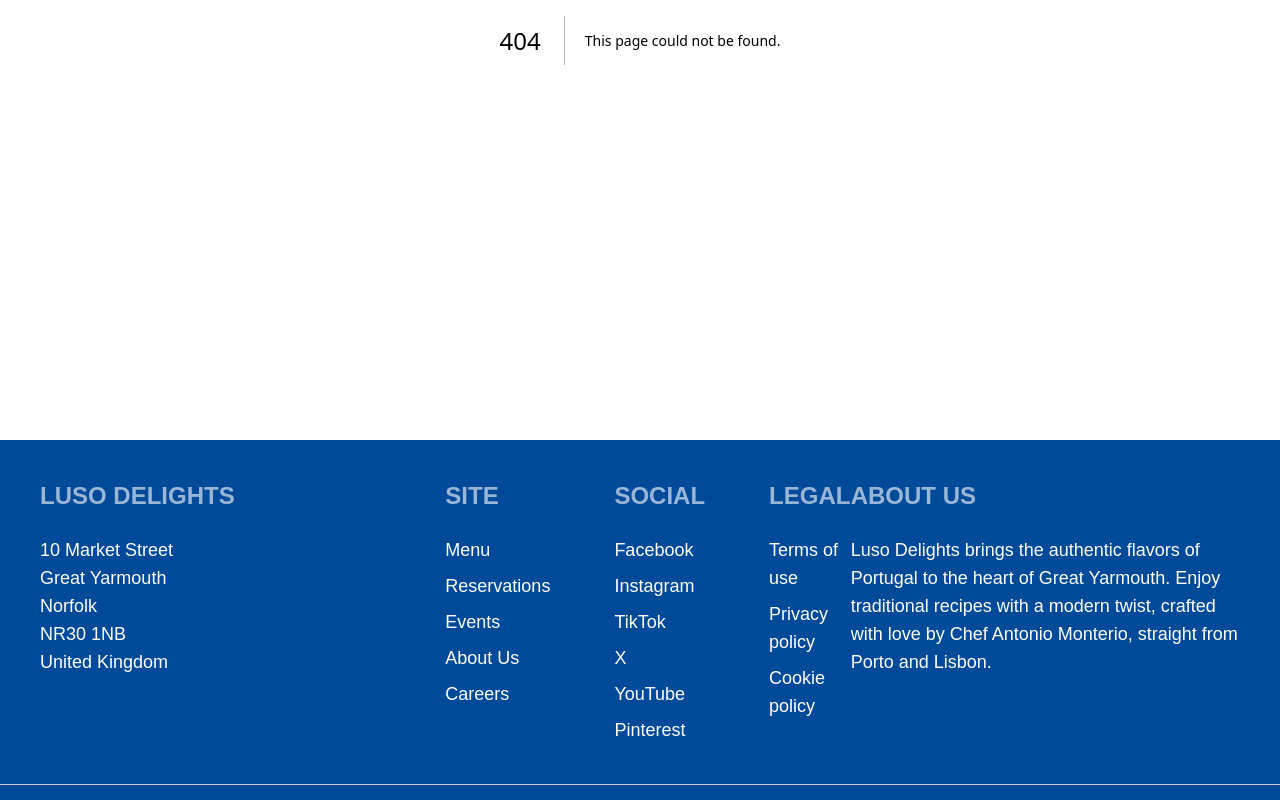
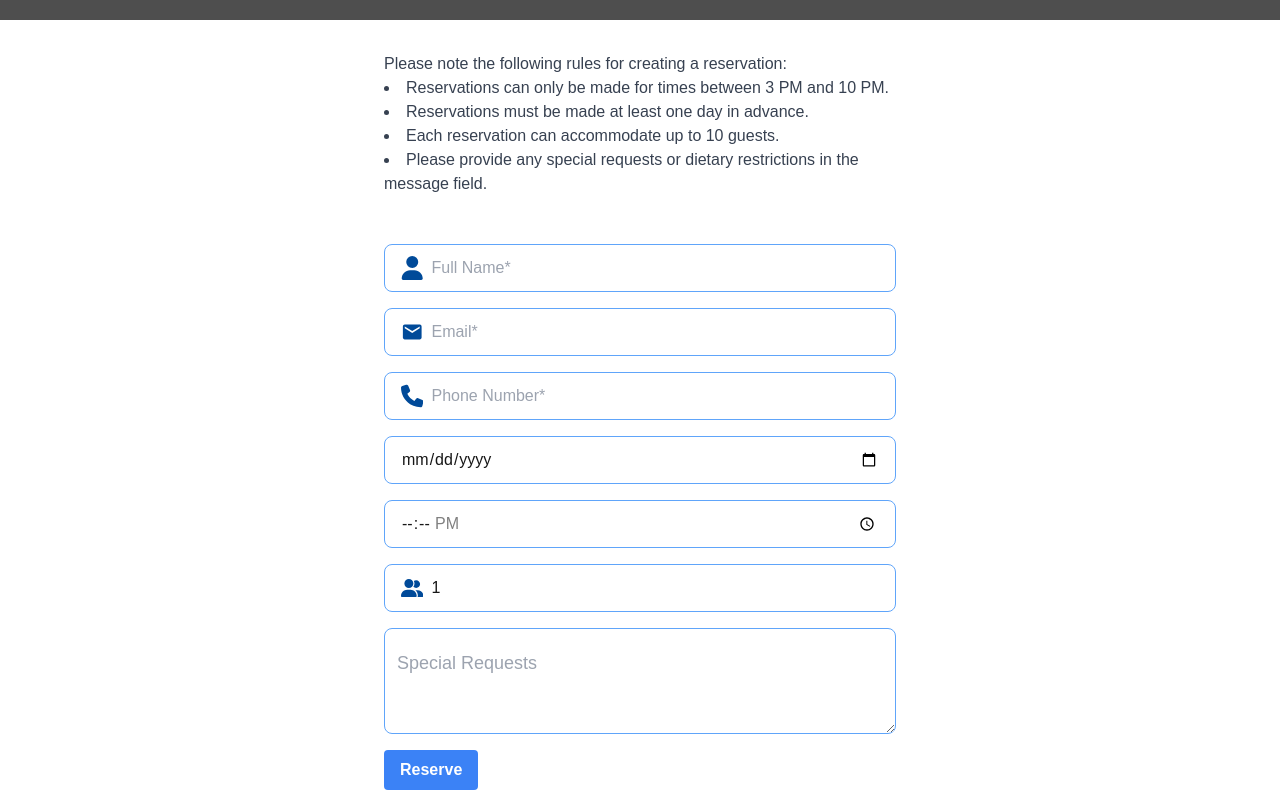
Before and after one commit to MauroT11/Luso-Delights, a Next.js app: page /reservations in a window 1280 px wide. Before the commit this address had no page. Shown: the part 360-1160 px from the top of the page. Built offline with nearby package versions, Linux system fonts and the light colour scheme; grey boxes are pictures that could not be loaded; a web font is replaced by a local one.

Commit message:
Reservation page started

```diff
--- a/src/app/menu/page.js
+++ b/src/app/menu/page.js
@@ -39,7 +39,7 @@ export default function Page() {
             if (error) {
                 console.log('error', error)
             } else {
-                // console.log(drinks)
+                console.log(drinks)
                 setDrinks(drinks)
             }
         }
@@ -52,7 +52,7 @@ export default function Page() {
             if (error) {
                 console.log('error', error)
             } else {
-                console.log(sides)
+                // console.log(sides)
                 setSides(sides)
             }
         }
--- /dev/null
+++ b/src/app/reservations/page.js
@@ -0,0 +1,88 @@
+"use client"
+
+import React, { useState } from 'react';
+import Pageheader from '@/components/Pageheader';
+import { FaUser } from "react-icons/fa6";
+import { MdEmail } from "react-icons/md";
+import { FaPhone } from "react-icons/fa6";
+import { FaUserGroup } from "react-icons/fa6";
+
+export default function Page() {
+    const [formData, setFormData] = useState({
+        name: '',
+        email: '',
+        phone: '',
+        date: '',
+        time: '',
+        guests: 1,
+        message: ''
+    });
+
+    const handleChange = (e) => {
+        const { name, value } = e.target;
+        setFormData({
+            ...formData,
+            [name]: value
+        });
+    };
+
+    const handleSubmit = (e) => {
+        e.preventDefault();
+        // Handle form submission logic here
+        console.log('Form submitted:', formData);
+    };
+
+    const today = new Date().toISOString().split('T')[0];
+
+    return (
+        <div className="flex flex-col pt-24 pb-8 justify-center items-center">
+            <Pageheader
+                header={'Reservations'}
+                description={'Book a table at our restaurant!'}
+                img={"url('/images/4.webp')"}
+            />
+            <div className="w-full max-w-lg mt-8">
+            <p className="mb-4 text-gray-700">
+                    Please note the following rules for creating a reservation:
+                    <ul className="list-disc list-inside">
+                        <li>Reservations can only be made for times between 3 PM and 10 PM.</li>
+                        <li>Reservations must be made at least one day in advance.</li>
+                        <li>Each reservation can accommodate up to 10 guests.</li>
+                        <li>Please provide any special requests or dietary restrictions in the message field.</li>
+                    </ul>
+                </p>
+            </div>
+            <form onSubmit={handleSubmit} className="w-full max-w-lg mt-8">
+                <div className="flex flex-col gap-4">
+                    <label className="input input-accent flex items-center gap-2">
+                        <FaUser className="text-2xl text-primary" />
+                        <input required type="text" id="name" name="name" placeholder="Full Name*" value={formData.name} onChange={handleChange} className="w-full" />
+                    </label>
+                    <label className="input input-accent flex items-center gap-2">
+                        <MdEmail className="text-2xl text-primary"/>
+                        <input required type="email" id="email" name="email" value={formData.email} onChange={handleChange} placeholder="Email*" className="w-full" />
+                    </label>
+                    <label className="input input-accent flex items-center gap-2">
+                        <FaPhone className="text-2xl text-primary" />
+                        <input required type="tel" id="phone" name="phone" value={formData.phone} onChange={handleChange} placeholder="Phone Number*" className="w-full" />
+                    </label>
+                    <input required type="date" id="date" min={today} name="date" placeholder="Date" value={formData.date} onChange={handleChange} className="input input-accent w-full max-w-lg" />
+                    <input required type="time" id="time" min="15:00" max="22:00" step="1800" name="time" placeholder="Time" value={formData.time} onChange={handleChange} className="input input-accent w-full max-w-lg" />
+                    <label className="input input-accent flex items-center gap-2">
+                        <FaUserGroup className="text-2xl text-primary" />
+                        <input type="number" id="guests" name="guests" min="1" value={formData.guests} onChange={handleChange} placeholder="Number of Guests" className="w-full" />
+                    </label>
+                    <textarea id="message" name="message" placeholder="Special Requests" value={formData.message} onChange={handleChange} className="textarea textarea-lg textarea-accent w-full px-3" />
+                    <div className="flex items-center justify-between">
+                        <button
+                            className="bg-blue-500 hover:bg-blue-700 text-white font-bold py-2 px-4 rounded focus:outline-none focus:shadow-outline"
+                            type="submit"
+                        >
+                            Reserve
+                        </button>
+                    </div>
+                </div>
+            </form>
+        </div>
+    );
+}
--- a/src/components/menu/Drinks.js
+++ b/src/components/menu/Drinks.js
@@ -10,6 +10,7 @@ export default function Drinks({ drinks }) {
                         <p className="text-md font-bold">£{drink.price.toFixed(2)}</p>
                     </div>
                     <p>{drink.description}</p>
+                    {drink.is_alcoholic && <p className="text-xs">{drink.alcohol_percentage}% ABV</p>}
                     <div className="flex gap-2">
                         {drink.is_alcoholic && <div className="badge badge-warning">Alcoholic</div>}
                     </div>
```
